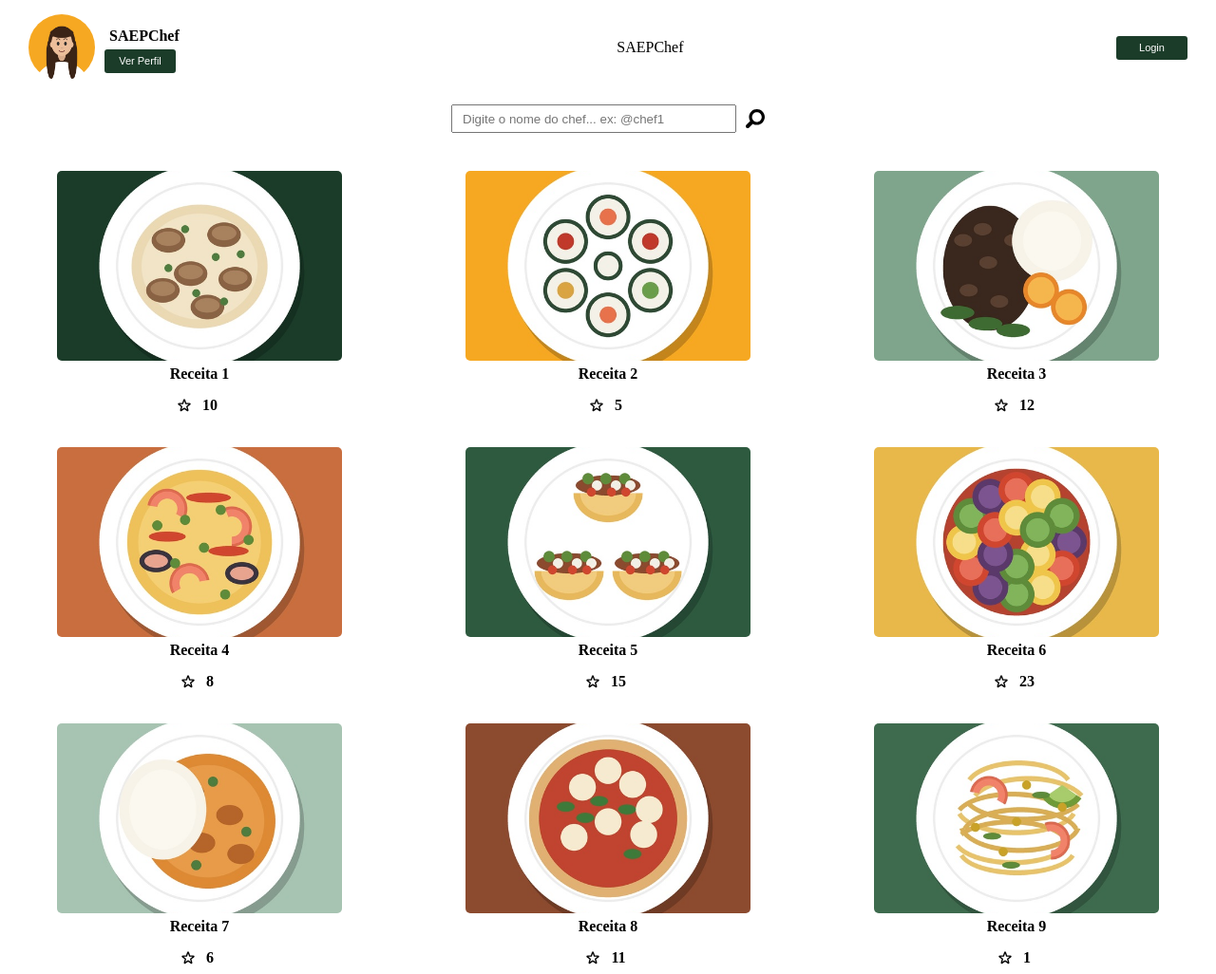
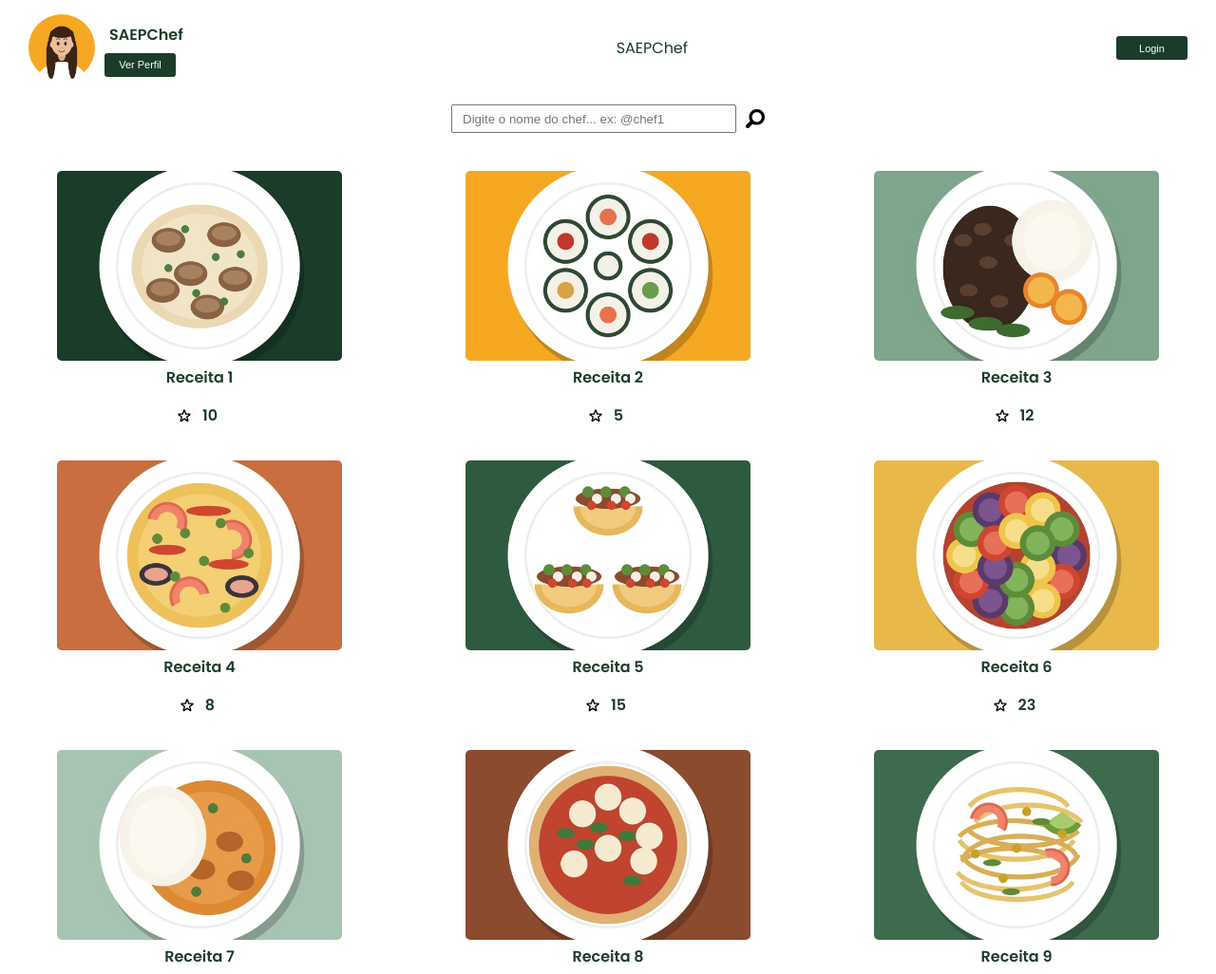
Before and after one commit to thaypureza/pratica_chefs, a plain HTML site: page index.html in a window 1280 px wide. Shown: the top 1026 px of the page at 95% size. Drawn offline with Linux system fonts and the light colour scheme.

Commit message:
Commit final 22-09

```diff
--- a/index.html
+++ b/index.html
@@ -6,6 +6,9 @@
     <meta name="viewport" content="width=device-width, initial-scale=1.0">
     <link rel="stylesheet" href="style.css">
     <title>Pratica_chefs</title>
+    <link rel="preconnect" href="https://fonts.googleapis.com">
+    <link rel="preconnect" href="https://fonts.gstatic.com" crossorigin>
+    <link href="https://fonts.googleapis.com/css2?family=Poppins:wght@300;400;500;600;700&display=swap" rel="stylesheet">
 </head>
 
 <body>
--- a/style.css
+++ b/style.css
@@ -7,7 +7,13 @@
     box-sizing: border-box;
 }
 
-/* CABEÇALHO */
+body {
+font-family: 'Poppins', sans-serif;
+background: var(--branco);
+color: var(--verde);
+}
+
+
 .cabecalho {
     display: flex;
     justify-content: space-between;
```
